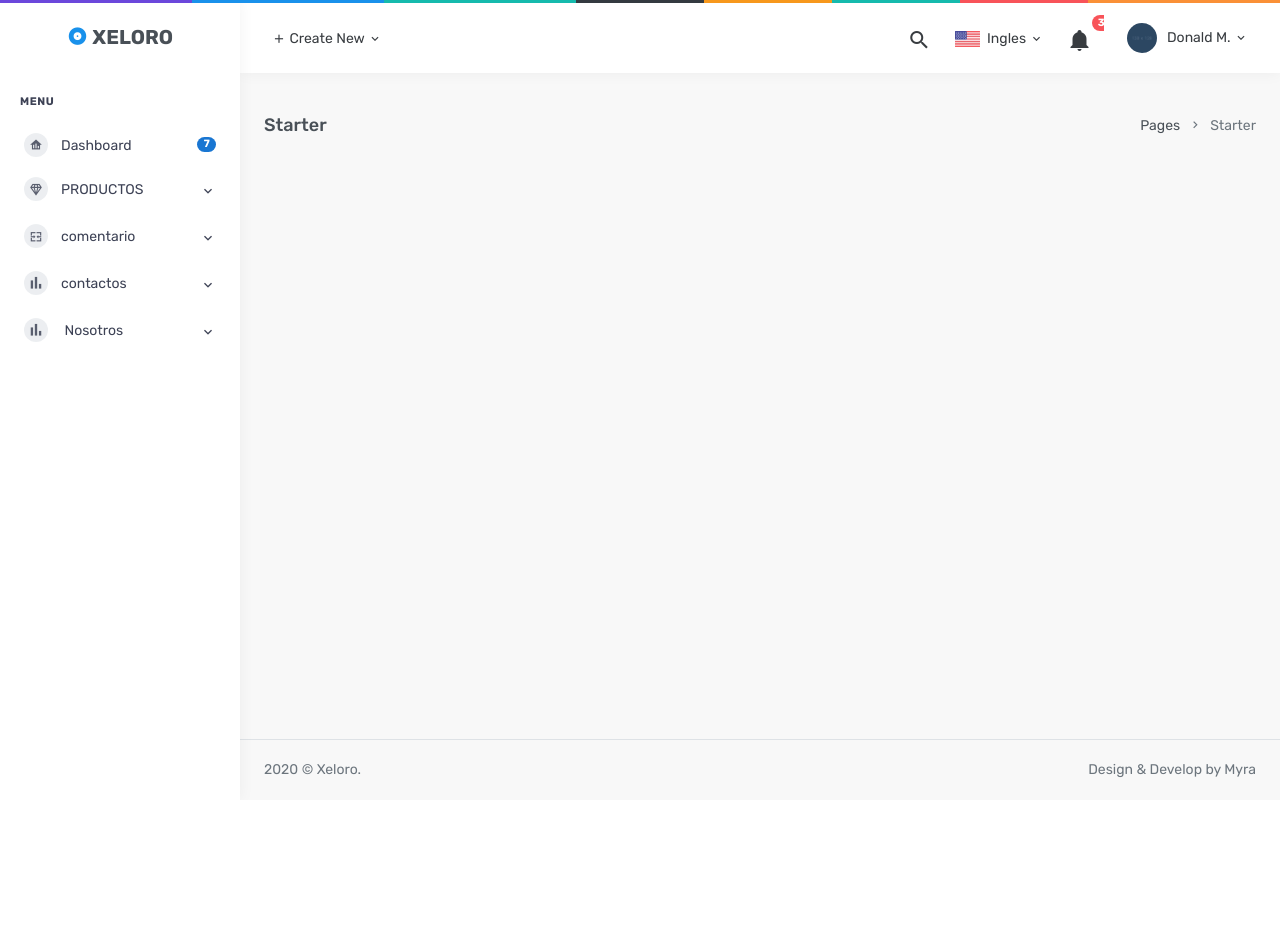
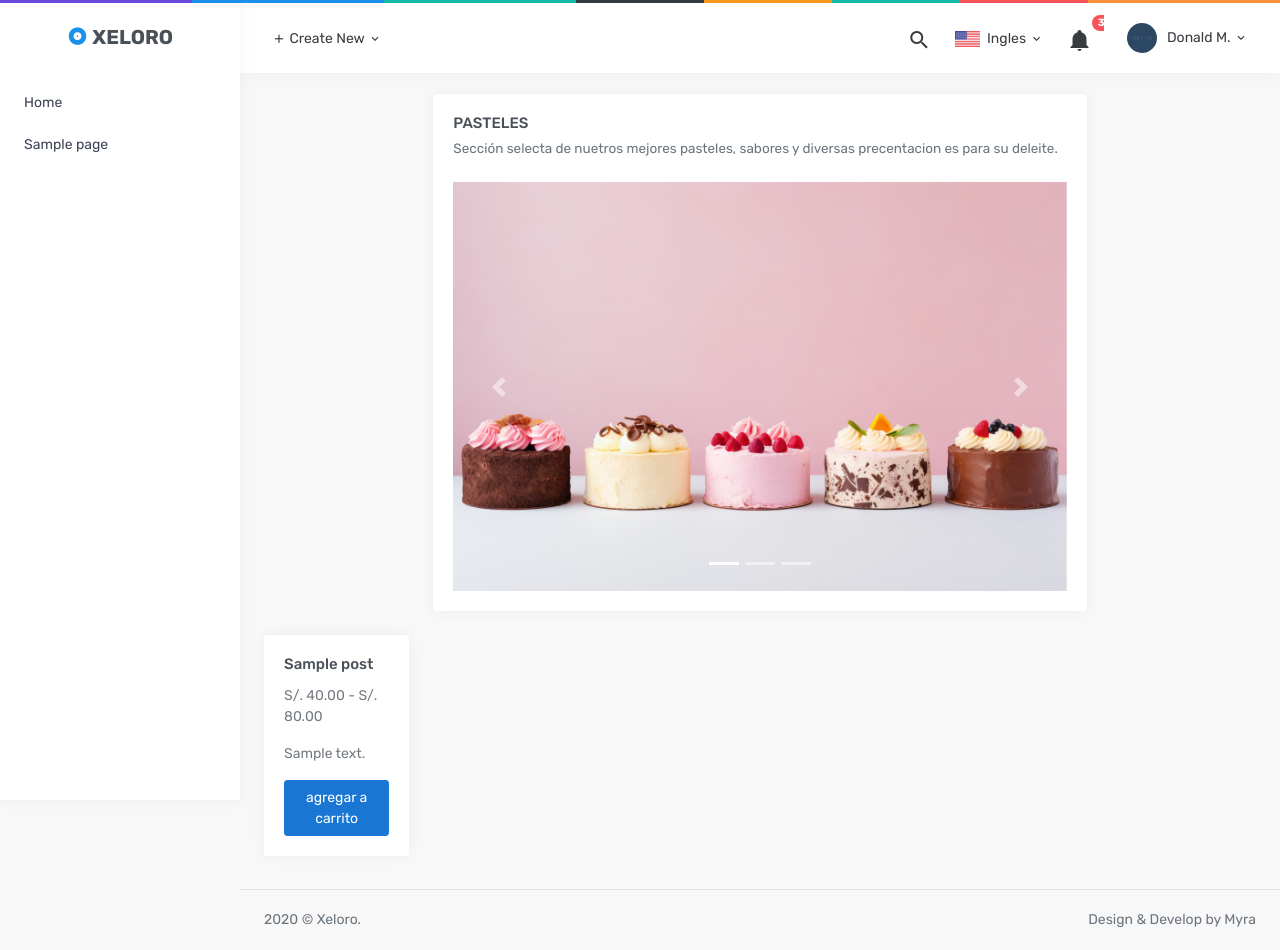
Before and after one commit to kairiMe/plantilla_wp, a WordPress theme: template index.php in a window 1280 px wide. Before the commit the page ends 787 px from the top, so only its background shows below. Run offline with PHP 8.4 and a stand-in for WordPress, Linux system fonts and the light colour scheme; the site name, menu and one post (Sample post) are stand-ins, and other content is empty; style sheets or scripts are compiled from the project's sources; some libraries are stand-ins or nearby versions.

Commit message:
insercion
para insertar imagnes

```diff
--- /dev/null
+++ b/footer.php
@@ -0,0 +1,38 @@
+<footer class="footer">
+    <div class="container-fluid">
+        <div class="row">
+            <div class="col-sm-6">
+                2020 © Xeloro.
+            </div>
+            <div class="col-sm-6">
+                <div class="text-sm-right d-none d-sm-block">
+                    Design & Develop by Myra
+                </div>
+            </div>
+        </div>
+    </div>
+</footer>
+
+
+</div>
+        <!-- end main content-->
+
+    </div>
+    <!-- END layout-wrapper -->
+
+    <!-- Overlay-->
+    <div class="menu-overlay"></div>
+
+    <!-- jQuery  -->
+    <script src="<?PHP bloginfo('template_url');?>/plantilla/Admin/vertical/assets/js/jquery.min.js"></script>
+    <script src="<?PHP bloginfo('template_url');?>/plantilla/Admin/vertical/assets/js/bootstrap.bundle.min.js"></script>
+    <script src="<?PHP bloginfo('template_url');?>/plantilla/Admin/vertical/assets/js/metismenu.min.js"></script>
+    <script src="<?PHP bloginfo('template_url');?>/plantilla/Admin/vertical/assets/js/waves.js"></script>
+    <script src="<?PHP bloginfo('template_url');?>/plantilla/Admin/vertical/assets/js/simplebar.min.js"></script>
+
+    <!-- App js -->
+    <script src="<?PHP bloginfo('template_url');?>/platilla/Admin/vertical/assets/js/theme.js"></script>
+
+</body>
+
+</html>
--- /dev/null
+++ b/functions.php
@@ -0,0 +1,30 @@
+<?php
+//registrara menu
+function register_my_menus() {
+    register_nav_menus(
+      array(
+        //crear menu
+        'menu_izquierdo' => __( 'Menù Izquierdo' )
+       )
+     );
+   }
+   add_action( 'init', 'register_my_menus' );
+
+   //agregar estilos estiqueta ancla <a> del menu
+   add_filter('nav_menu_link_attributes','clases_menu',10,3);
+
+   function clases_menu($atts,$item,$args){
+    $class = 'waves-effect';
+    $atts['class'] = $class;
+    return $atts;
+   }
+
+   //agregar soporte para imagenes descatadas
+   if ( function_exists( 'add_theme_support' ) ) {
+    add_theme_support( 'post-thumbnails' );
+
+    // additional image sizes
+    // delete the next line if you do not need additional image sizes
+    add_image_size( 'category-thumb', 300, 9999 ); // 300 pixels wide (and unlimited height)
+}
+?>
--- a/include/menu.php
+++ b/header.php
@@ -1,3 +1,34 @@
+
+<!DOCTYPE html>
+<html lang="en">
+
+<head>
+    <meta charset="utf-8" />
+    <title> Xeloro - Admin & Dashboard Template</title>
+    <meta name="viewport" content="width=device-width, initial-scale=1, shrink-to-fit=no">
+    <meta content="Premium Multipurpose Admin & Dashboard Template" name="description" />
+    <meta content="MyraStudio" name="author" />
+    <meta http-equiv="X-UA-Compatible" content="IE=edge" />
+
+    <!-- App favicon -->
+    <link rel="shortcut icon" href="<?PHP bloginfo('template_url');?>/platilla/Admin/vertical/assets/images/favicon.ico">
+
+    <!-- App css -->
+    <link href="<?php bloginfo('template_url');?>/plantilla/Admin/vertical/assets/css/bootstrap.min.css" rel="stylesheet" type="text/css" />
+    <link href="<?PHP bloginfo('template_url');?>/plantilla/Admin/vertical/assets/css/icons.min.css" rel="stylesheet" type="text/css" />
+    <link href="<?PHP bloginfo('template_url');?>/plantilla/Admin/vertical/assets/css/theme.min.css" rel="stylesheet" type="text/css" />
+    <link rel='stylesheet' href='https://cdn-uicons.flaticon.com/2.4.2/uicons-brands/css/uicons-brands.css'>
+
+</head>
+
+<body>
+
+    <!-- Begin page -->
+    <div id="layout-wrapper">
+        <div class="header-border"></div>
+
+
+
 <header id="page-topbar">
     <div class="navbar-header">
 
@@ -59,7 +90,7 @@
 
             <div class="dropdown d-inline-block">
                 <button type="button" class="btn header-item waves-effect" data-toggle="dropdown" aria-haspopup="true" aria-expanded="false">
-                    <img class="" src="plantilla/Admin/vertical/assets/images/flags/us.jpg" alt="Header Language" height="16">
+                    <img class="" src="<?PHP bloginfo('template_url');?>/plantilla/Admin/vertical/assets/images/flags/us.jpg" alt="Header Language" height="16">
                     <span class="d-none d-sm-inline-block ml-1">Ingles</span>
                     <i class="mdi mdi-chevron-down d-none d-sm-inline-block"></i>
                 </button>
@@ -67,25 +98,25 @@
 
                     <!-- item-->
                     <a href="javascript:void(0);" class="dropdown-item notify-item">
-                        <img src="plantilla/Admin/vertical/assets/images/flags/spain.jpg" alt="user-image" class="mr-1" height="12">
+                        <img src="<?PHP bloginfo('template_url');?>/plantilla/Admin/vertical/assets/images/flags/spain.jpg" alt="user-image" class="mr-1" height="12">
                         <span class="align-middle">Español</span>
                     </a>
 
                     <!-- item-->
                     <a href="javascript:void(0);" class="dropdown-item notify-item">
-                        <img src="plantilla/Admin/vertical/assets/images/flags/germany.jpg" alt="user-image" class="mr-1" height="12">
+                        <img src="<?PHP bloginfo('template_url');?>/plantilla/Admin/vertical/assets/images/flags/germany.jpg" alt="user-image" class="mr-1" height="12">
                         <span class="align-middle">Aleman</span>
                     </a>
 
                     <!-- item-->
                     <a href="javascript:void(0);" class="dropdown-item notify-item">
-                        <img src="plantilla/Admin/vertical/assets/images/flags/italy.jpg" alt="user-image" class="mr-1" height="12">
+                        <img src="<?PHP bloginfo('template_url');?>/plantilla/Admin/vertical/assets/images/flags/italy.jpg" alt="user-image" class="mr-1" height="12">
                         <span class="align-middle">Italiano</span>
                     </a>
 
                     <!-- item-->
                     <a href="javascript:void(0);" class="dropdown-item notify-item">
-                        <img src="plantilla/Admin/vertical/assets/images/flags/russia.jpg" alt="user-image" class="mr-1" height="12">
+                        <img src="<?PHP bloginfo('template_url');?>/plantilla/Admin/vertical/assets/images/flags/russia.jpg" alt="user-image" class="mr-1" height="12">
                         <span class="align-middle">Ruso</span>
                     </a>
                 </div>
@@ -201,14 +232,26 @@
             </a>
         </div>
 
-        <!--- Sidemenu -->
+        <?php
+        wp_nav_menu(
+            array(
+              'theme_location' => 'menu_izquierdo',
+              'container' => 'div',
+              'container_id' => 'sidebar-menu',
+              'items_wrap' => '<ul class="metismenu list-unstyled" id="side-menu">%3$s</ul>',
+              'link_before' => '<i class="fi fi-brands-itunes"></i>',
+            )
+          );
+        ?>
+
+        <!--- Sidemenu -
         <div id="sidebar-menu">
-            <!-- Left Menu Start -->
+
             <ul class="metismenu list-unstyled" id="side-menu">
                 <li class="menu-title">Menu</li>
 
                 <li>
-                    <a href="index.html" class="waves-effect"><i class="mdi mdi-home-analytics"></i><span class="badge badge-pill badge-primary float-right">7</span><span>Dashboard</span></a>
+                    <a href="index.html" class="waves-effect"><i class="mdi mdi-home-analytics"></i><span>Dashboard</span></a>
                 </li>
 
                 <li>
@@ -232,7 +275,7 @@
                 </li>
             </ul>
         </div>
-        <!-- Sidebar -->
+        Sidebar -->
     </div>
 </div>
 <!-- Left Sidebar End -->
--- a/index.php
+++ b/index.php
@@ -1,98 +1,86 @@
-<!DOCTYPE html>
-<html lang="en">
+<?PHP get_header() ?>
 
-<head>
-    <meta charset="utf-8" />
-    <title> Xeloro - Admin & Dashboard Template</title>
-    <meta name="viewport" content="width=device-width, initial-scale=1, shrink-to-fit=no">
-    <meta content="Premium Multipurpose Admin & Dashboard Template" name="description" />
-    <meta content="MyraStudio" name="author" />
-    <meta http-equiv="X-UA-Compatible" content="IE=edge" />
 
-    <!-- App favicon -->
-    <link rel="shortcut icon" href="<?PHP bloginfo('template_url');?>/platilla/Admin/vertical/assets/images/favicon.ico">
+<!-- ============================================================== -->
+<!-- Start right Content here -->
+<!-- ============================================================== -->
+<div class="main-content">
 
-    <!-- App css -->
-    <link href="<?php bloginfo('template_url');?>/platilla/Admin/vertical/assets/css/bootstrap.min.css" rel="stylesheet" type="text/css" />
-    <link href="<?PHP bloginfo('template_url');?>/platilla/Admin/vertical/assets/css/icons.min.css" rel="stylesheet" type="text/css" />
-    <link href="<?PHP bloginfo('template_url');?>/platilla/Admin/vertical/assets/css/theme.min.css" rel="stylesheet" type="text/css" />
+    <div class="page-content">
+        <div class="container-fluid">
+            <div class="row justify-content-center"> <!-- Agregamos la clase justify-content-center para centrar el contenido -->
+                <div class="col-lg-8"> <!-- Modificamos la clase a col-lg-8 para que ocupe 8 columnas en pantallas grandes -->
+                    <div class="card">
+                        <div class="card-body">
+                            <h4 class="card-title">PASTELES</h4>
+                            <p class="card-subtitle mb-4">Sección selecta de nuetros mejores pasteles, sabores y diversas precentacion es para su deleite. </p>
 
-</head>
+                            <div id="carouselExampleIndicators" class="carousel slide" data-ride="carousel">
+                                <ol class="carousel-indicators">
+                                    <li data-target="#carouselExampleIndicators" data-slide-to="0" class="active"></li>
+                                    <li data-target="#carouselExampleIndicators" data-slide-to="1"></li>
+                                    <li data-target="#carouselExampleIndicators" data-slide-to="2"></li>
+                                </ol>
+                                <div class="carousel-inner" role="listbox">
+                                    <div class="carousel-item active">
+                                        <img class="d-block img-fluid" src="<?PHP bloginfo('template_url'); ?>/img/pa1.jpg" alt="First slide">
+                                    </div>
+                                    <div class="carousel-item">
+                                        <img width="100%" src="<?PHP bloginfo('template_url'); ?>/img/pa2.jpg" alt="Second slide">
+                                    </div>
+                                    <div class="carousel-item">
+                                        <img width="100%" src="<?PHP bloginfo('template_url'); ?>/img/coco.jpg" alt="Third slide">
+                                    </div>
+                                </div>
+                                <a class="carousel-control-prev" href="#carouselExampleIndicators" role="button" data-slide="prev">
+                                    <span class="carousel-control-prev-icon" aria-hidden="true"></span>
+                                    <span class="sr-only">Previous</span>
+                                </a>
+                                <a class="carousel-control-next" href="#carouselExampleIndicators" role="button" data-slide="next">
+                                    <span class="carousel-control-next-icon" aria-hidden="true"></span>
+                                    <span class="sr-only">Next</span>
+                                </a>
+                            </div>
+                        </div> <!-- end card-body-->
+                    </div> <!-- end card-->
+                </div> <!-- end col -->
+            </div> <!-- end row -->
 
-<body>
 
-    <!-- Begin page -->
-    <div id="layout-wrapper">
-        <div class="header-border"></div>
-        <?PHP bloginfo('template_url');?>
+            <div class="row">
+                <?php
+                if (have_posts()) :
+                    while (have_posts()) : the_post();
 
-        <?php include "include/menu.php" ?>
+                ?>
 
-        <!-- ============================================================== -->
-        <!-- Start right Content here -->
-        <!-- ============================================================== -->
-        <div class="main-content">
-
-            <div class="page-content">
-                <div class="container-fluid">
-
-                    <!-- start page title -->
-                    <div class="row">
-                        <div class="col-12">
-                            <div class="page-title-box d-flex align-items-center justify-content-between">
-                                <h4 class="mb-0 font-size-18">Starter</h4>
-
-                                <div class="page-title-right">
-                                    <ol class="breadcrumb m-0">
-                                        <li class="breadcrumb-item"><a href="javascript: void(0);">Pages</a></li>
-                                        <li class="breadcrumb-item active">Starter</li>
-                                    </ol>
+                        <div class="col-lg-2 col-md-3 col-sm-6">
+                            <!-- Simple card -->
+                            <div class="card">
+                                <a href="<?php the_permalink(); ?>"><?php
+                                // check if the post or page has a Featured Image assigned to it.
+                                if (has_post_thumbnail()) {
+                                    the_post_thumbnail('thumbnail', array( 'class' => 'card-img-top img-fluid' ));
+                                } ?></a>
+                                <div class="card-body">
+                                    <h5 class="card-title"><?php the_title(); ?></h5>
+                                    <p class="card-text">S/. 40.00 - S/. 80.00</p>
+                                    <p class="card-tetle"> <?php the_excerpt() ?></p>
+                                    <a href="#" class="btn btn-primary waves-effect waves-light">agregar a carrito</a>
                                 </div>
-
                             </div>
                         </div>
-                    </div>
-                    <!-- end page title -->
-
-                </div> <!-- container-fluid -->
+                <?php
+                    endwhile;
+                else :
+                    _e('No se encontro productos en la categoria seleccionada.', 'textdomain');
+                endif; ?>
             </div>
-            <!-- End Page-content -->
-
-            <footer class="footer">
-                <div class="container-fluid">
-                    <div class="row">
-                        <div class="col-sm-6">
-                            2020 © Xeloro.
-                        </div>
-                        <div class="col-sm-6">
-                            <div class="text-sm-right d-none d-sm-block">
-                                Design & Develop by Myra
-                            </div>
-                        </div>
-                    </div>
-                </div>
-            </footer>
-
         </div>
-        <!-- end main content-->
-
     </div>
-    <!-- END layout-wrapper -->
-
-    <!-- Overlay-->
-    <div class="menu-overlay"></div>
+    <!-- End Page-content -->
 
 
-    <!-- jQuery  -->
-    <script src="<?PHP bloginfo('template_url');?>/platilla/Admin/vertical/assets/js/jquery.min.js"></script>
-    <script src="<?PHP bloginfo('template_url');?>/platilla/Admin/vertical/assets/js/bootstrap.bundle.min.js"></script>
-    <script src="<?PHP bloginfo('template_url');?>/platilla/Admin/vertical/assets/js/metismenu.min.js"></script>
-    <script src="<?PHP bloginfo('template_url');?>/platilla/Admin/vertical/assets/js/waves.js"></script>
-    <script src="<?PHP bloginfo('template_url');?>/platilla/Admin/vertical/assets/js/simplebar.min.js"></script>
-
-    <!-- App js -->
-    <script src="<?PHP bloginfo('template_url');?>/platilla/Admin/vertical/assets/js/theme.js"></script>
-
-</body>
-
-</html>
+    <?php
+    get_footer();
+    ?>
```
Also changed, not shown: include/pie_pagina.php (deleted, +0 -14 lines).
